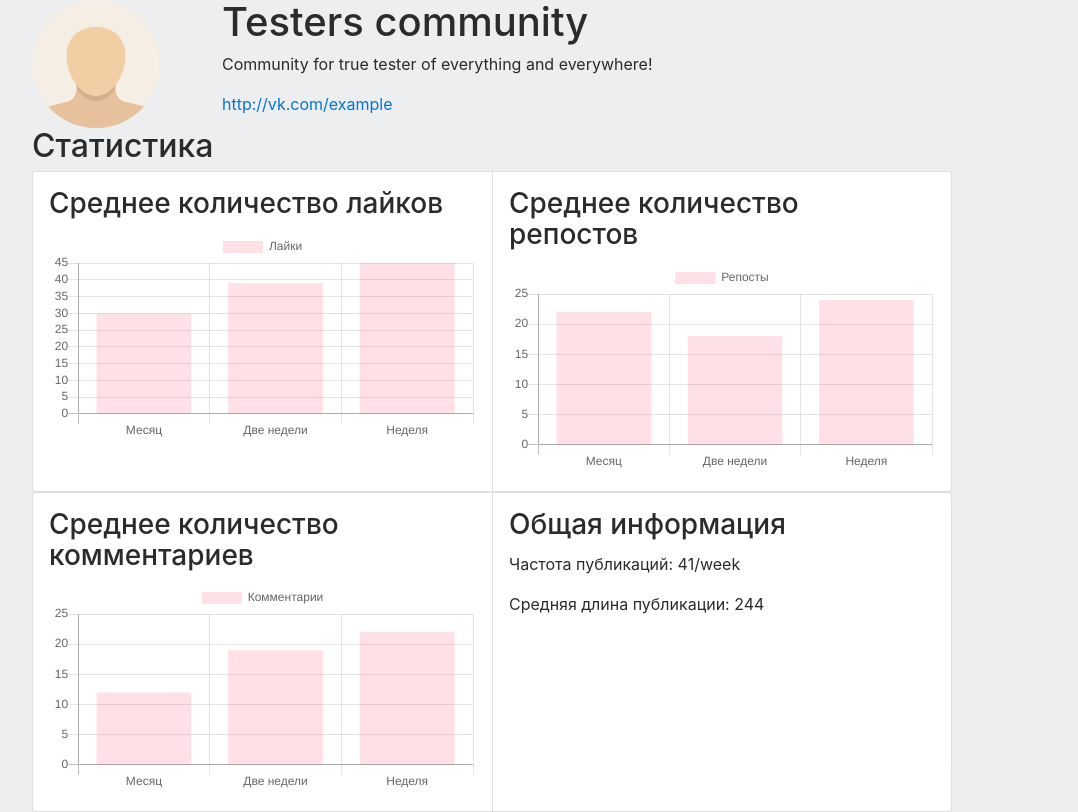
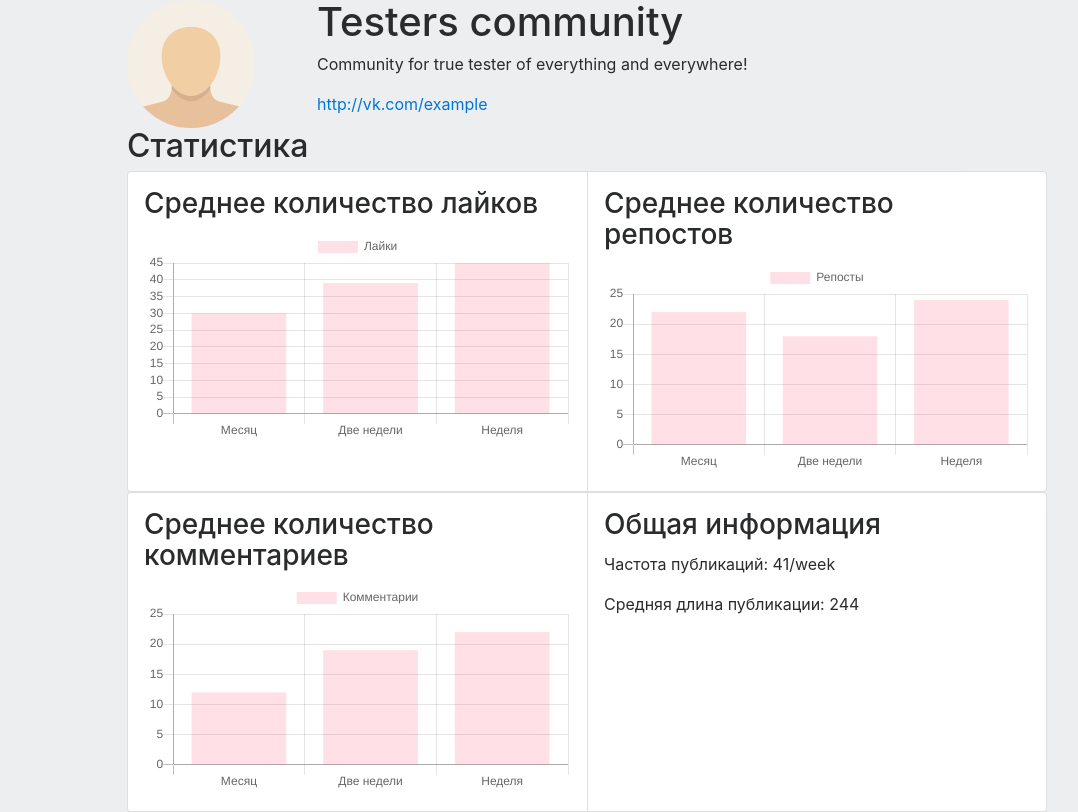
Before and after one commit to symmetrical-potato/memtor, a Flask app: page /test in a window 1280 px wide. Shown: the whole page, without its empty margins (53-1131 px from the left). Run offline with Flask 2, Linux system fonts and the light colour scheme; some libraries are stand-ins or nearby versions.

Commit message:
centered stuff

```diff
--- a/app/templates/info.html
+++ b/app/templates/info.html
@@ -9,17 +9,17 @@
 </head>
 <body>
     <div class="container">
-        <div class="row">
+        <div class="row justify-content-center">
                 <div class="col-2">
                     <img src="{{url_for('.static', filename='default-2.png')}}" class="d-flex mr-3">
                 </div>
-                <div class="col-6">
+                <div class="col-8">
                     <h1 class="mt-0">{{ data.name }}</h1>
                     <p> {{ data.description }} </p>
                     <a href="http://vk.com/{{ link }}">http://vk.com/{{ data.link }}</a>
                 </div>
         </div>
-        <div class="row">
+        <div class="row justify-content-center">
             <div class="col-10">
                 <h2 class="mt-10">Статистика</h2>
                 <div class="card-group">
@@ -34,7 +34,7 @@
                 </div>
             </div>
         </div>
-        <div class="row">
+        <div class="row justify-content-center">
             <div class="col-10">
                 <div class="card-group">
                     <div class="card p-3">
```
